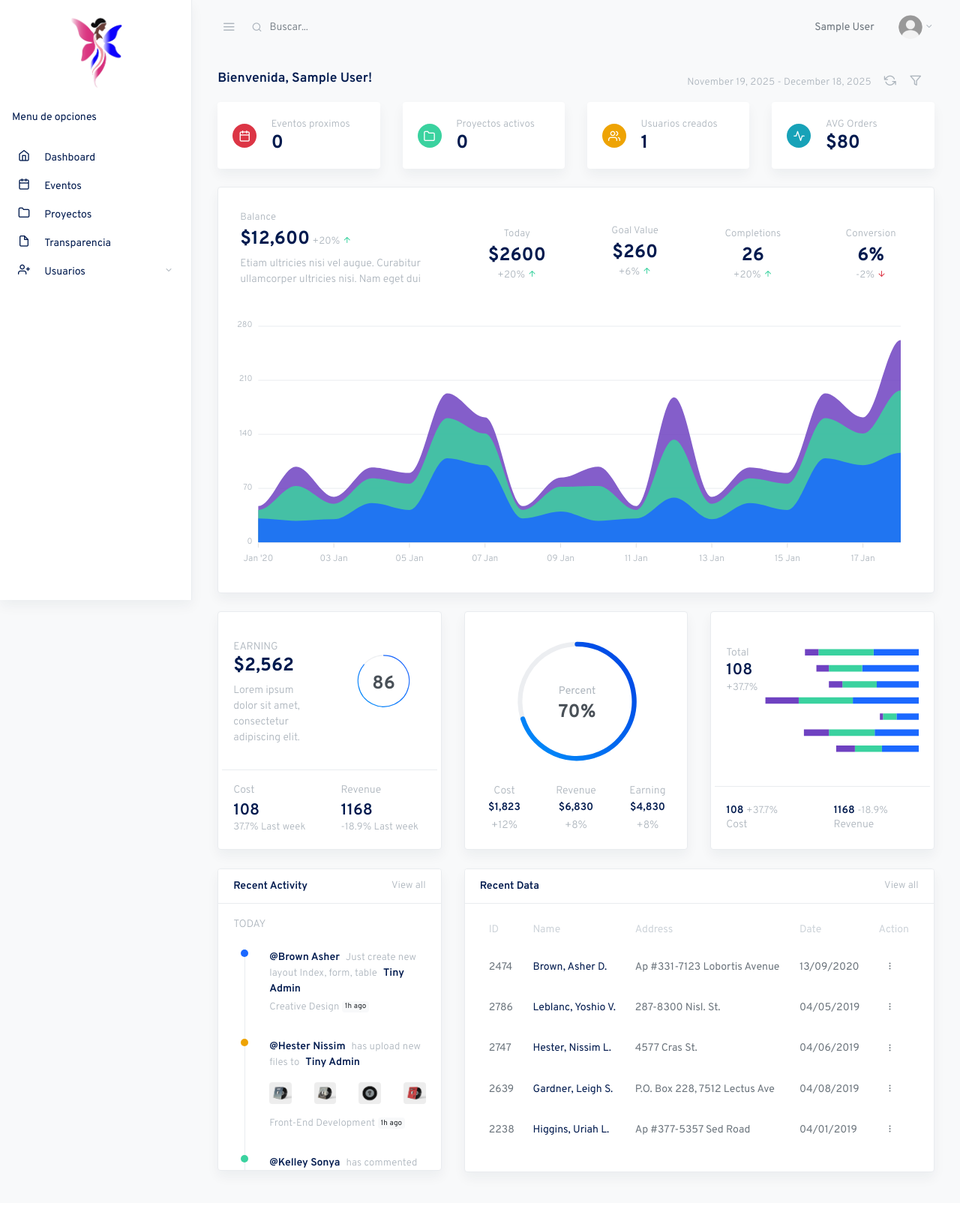
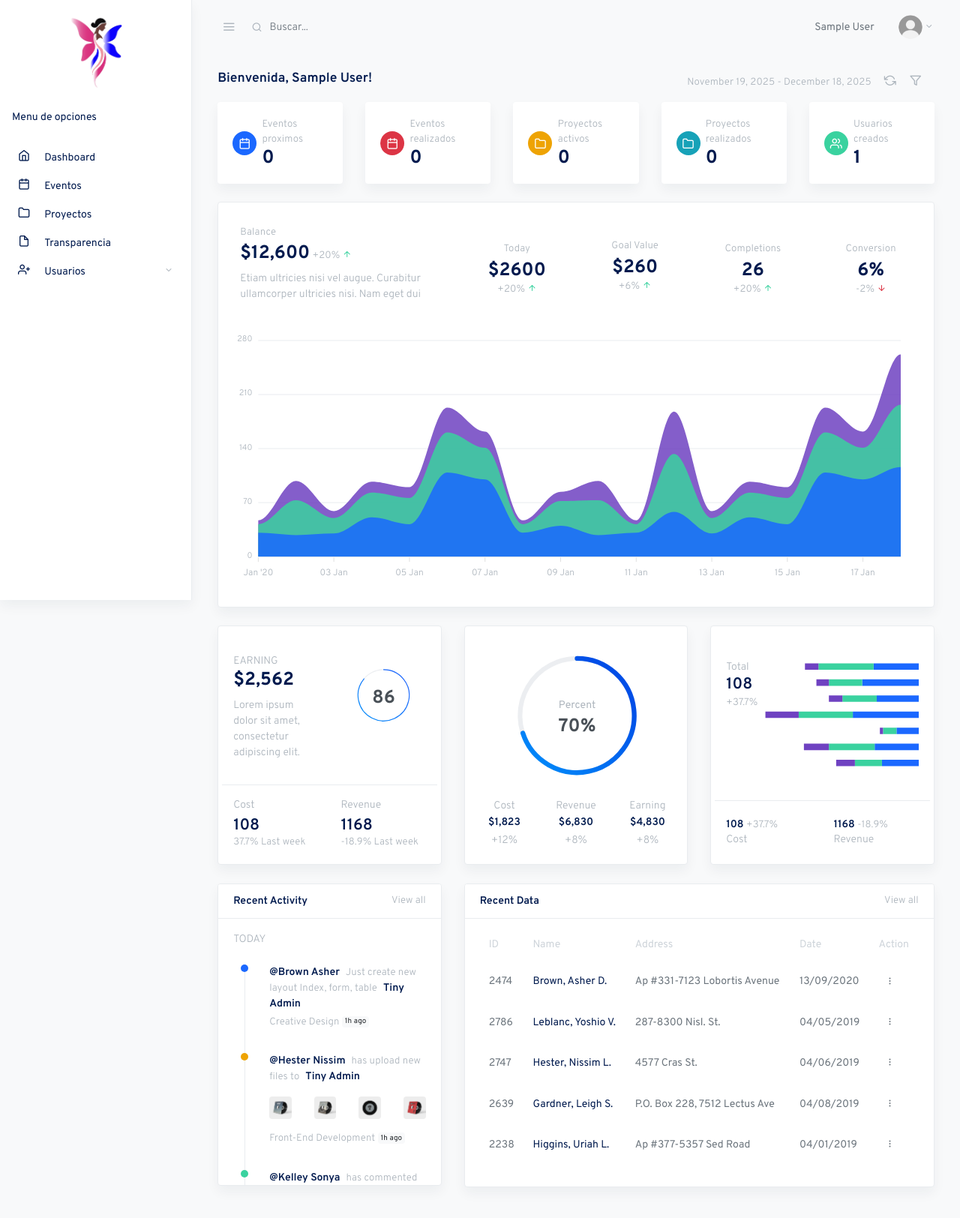
Before and after one commit to emily-ochoa-instipp/fundacionETM, a Django app: page /inicio/inicio/ in a window 1280 px wide. Shown: the whole page at 75% size. Before the commit the page ends 1572 px from the top, so only its background shows below. Run offline with Django 5.2, Linux system fonts and the light colour scheme; the visitor is signed in with stand-in values (Sample User, id 1); data comes from the database, SQL or seed files in the repository; data that the repository does not hold is empty; some libraries are stand-ins or nearby versions; some web fonts are replaced.

Commit message:
act inicio

```diff
--- a/apps/inicio/templates/inicio/inicio.html
+++ b/apps/inicio/templates/inicio/inicio.html
@@ -29,14 +29,14 @@
                 </div>
               </div>
 
-              <div class="row">
+              <div class="row row-cols-1 row-cols-md-2 row-cols-xl-5">
 
-                <div class="col-md-6 col-xl-3 mb-4">
+                <div class="col  mb-4">
                   <div class="card shadow border-0">
                     <div class="card-body">
                       <div class="row align-items-center">
                         <div class="col-3 text-center">
-                          <span class="circle circle-sm bg-danger">
+                          <span class="circle circle-sm bg-primary">
                             <i class="fe fe-16 fe-calendar text-white mb-0"></i>
                           </span>
                         </div>
@@ -49,12 +49,30 @@
                   </div>
                 </div>
 
-                <div class="col-md-6 col-xl-3 mb-4">
+                <div class="col mb-4">
                   <div class="card shadow border-0">
                     <div class="card-body">
                       <div class="row align-items-center">
                         <div class="col-3 text-center">
-                          <span class="circle circle-sm bg-success">
+                          <span class="circle circle-sm bg-danger">
+                            <i class="fe fe-16 fe-calendar text-white mb-0"></i>
+                          </span>
+                        </div>
+                        <div class="col">
+                          <p class="small text-muted mb-0">Eventos realizados</p>
+                          <span class="h3 mb-0">{{ eventos_realizados }}</span>
+                        </div>
+                      </div>
+                    </div>
+                  </div>
+                </div>
+
+                <div class="col mb-4">
+                  <div class="card shadow border-0">
+                    <div class="card-body">
+                      <div class="row align-items-center">
+                        <div class="col-3 text-center">
+                          <span class="circle circle-sm bg-warning">
                             <i class="fe fe-16 fe-folder text-white mb-0"></i>
                           </span>
                         </div>
@@ -67,36 +85,36 @@
                   </div>
                 </div>
 
-                <div class="col-md-6 col-xl-3 mb-4">
+                <div class="col mb-4">
                   <div class="card shadow border-0">
                     <div class="card-body">
                       <div class="row align-items-center">
                         <div class="col-3 text-center">
-                          <span class="circle circle-sm bg-warning">
+                          <span class="circle circle-sm bg-info">
+                            <i class="fe fe-16 fe-folder text-white mb-0"></i>
+                          </span>
+                        </div>
+                        <div class="col">
+                          <p class="small text-muted mb-0">Proyectos realizados</p>
+                          <span class="h3 mb-0">{{ proyectos_realizados }}</span>
+                        </div>
+                      </div>
+                    </div>
+                  </div>
+                </div>
+
+                <div class="col mb-4">
+                  <div class="card shadow border-0">
+                    <div class="card-body">
+                      <div class="row align-items-center">
+                        <div class="col-3 text-center">
+                          <span class="circle circle-sm bg-success">
                             <i class="fe fe-16 fe-users text-white mb-0"></i>
                           </span>
                         </div>
                         <div class="col">
                           <p class="small text-muted mb-0">Usuarios creados</p>
                           <span class="h3 mb-0">{{ usuarios_activos }}</span>
-                        </div>
-                      </div>
-                    </div>
-                  </div>
-                </div>
-
-                <div class="col-md-6 col-xl-3 mb-4">
-                  <div class="card shadow border-0">
-                    <div class="card-body">
-                      <div class="row align-items-center">
-                        <div class="col-3 text-center">
-                          <span class="circle circle-sm bg-info">
-                            <i class="fe fe-16 fe-activity text-white mb-0"></i>
-                          </span>
-                        </div>
-                        <div class="col">
-                          <p class="small text-muted mb-0">AVG Orders</p>
-                          <span class="h3 mb-0">$80</span>
                         </div>
                       </div>
                     </div>
--- a/apps/inicio/views.py
+++ b/apps/inicio/views.py
@@ -1,36 +1,32 @@
 from django.shortcuts import render
-from django.http import HttpResponse
 from django.contrib.auth.decorators import login_required
+from datetime import date
 
-from datetime import date
-from django.utils import timezone
 from apps.eventos.models import Evento
 from apps.proyectos.models import Proyecto
 from apps.usuarios.models import Usuario
 
 
-# Create your views here.
-
 @login_required
 def inicio(request):
-    return render(request, 'inicio/inicio.html')
+    hoy = date.today()
 
-@login_required
-def inicio(request):
-    # total_voluntarios = Voluntario.objects.count()
-    proyectos_activos = Proyecto.objects.filter(estado=True).count()
+    # PROYECTOS
+    proyectos_activos = Proyecto.objects.filter(estado='en_curso').count()
+    proyectos_realizados = Proyecto.objects.filter(estado='realizado').count()
+
+    # EVENTOS
+    eventos_realizados = Evento.objects.filter(estado='realizado').count()
+    eventos_proximos = Evento.objects.filter(fecha__gte=hoy, estado='proximo').count()
+
+    # USUARIOS
     usuarios_activos = Usuario.objects.filter(user__is_active=True).count()
-    eventos_hoy = Evento.objects.filter(fecha=date.today()).count()
-    eventos_proximos = Evento.objects.filter(fecha__gte=timezone.now()).count()
-    # eventos_proximos = Evento.objects.filter(fecha__gte=date.today()).order_by('fecha')
-
-
 
     context = {
-        # 'total_voluntarios': total_voluntarios,
         'proyectos_activos': proyectos_activos,
+        'proyectos_realizados': proyectos_realizados,
         'usuarios_activos': usuarios_activos,
-        'eventos_hoy': eventos_hoy,
+        'eventos_realizados': eventos_realizados,
         'eventos_proximos': eventos_proximos,
     }
 
```
